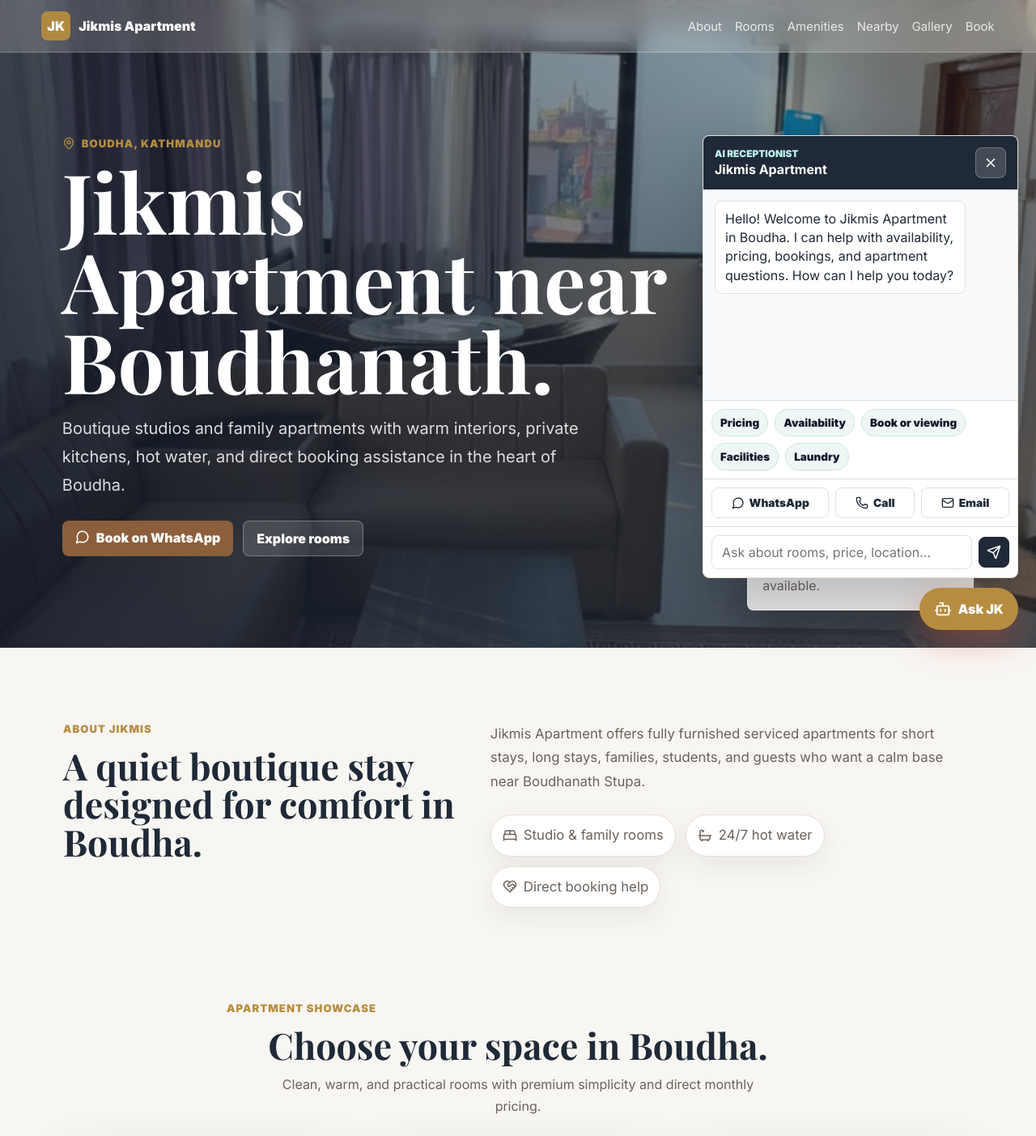
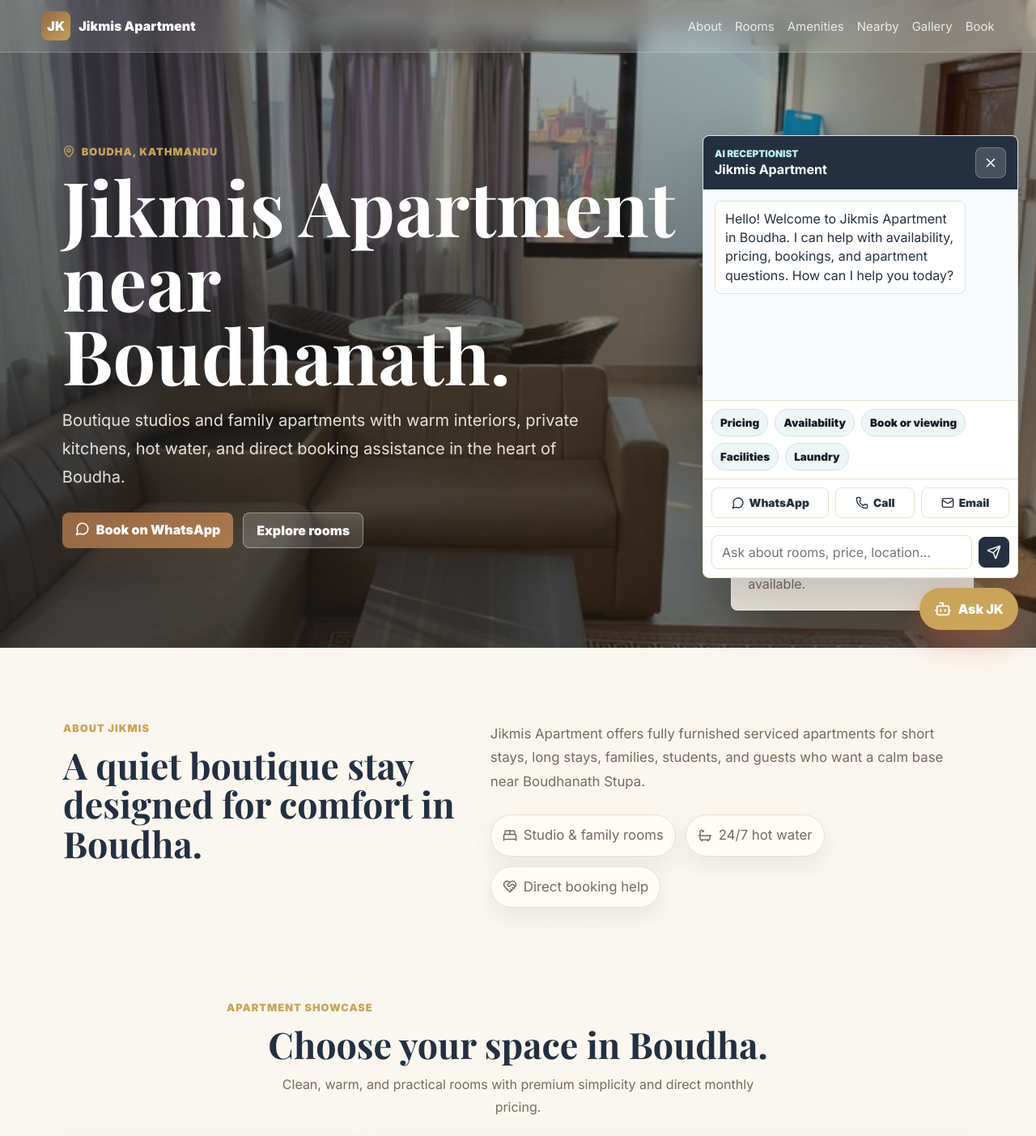
Before and after one commit to tsewangbistaimp/Jikmis-Apartment, a Next.js app: page / in a window 1280 px wide. Shown: the top 1403 px of the page at 81% size. Built offline with nearby package versions, Linux system fonts and the light colour scheme; no server answers.

Commit message:
Polish Jikmis Apartment chat and design

```diff
--- a/app/globals.css
+++ b/app/globals.css
@@ -1,29 +1,32 @@
 @import url("https://fonts.googleapis.com/css2?family=Inter:wght@400;500;600;700;800;900&family=Playfair+Display:wght@600;700;800&display=swap");
 
 :root {
-  --bg: #f8f6f2;
-  --panel: #ffffff;
-  --ink: #1f2937;
-  --muted: #6b625b;
-  --line: #e8dfd4;
-  --primary: #1f2937;
-  --primary-dark: #111827;
-  --accent: #b68d40;
-  --brown: #8b5e3c;
-  --brown-dark: #6f4629;
-  --text: #333333;
-  --sky: #f5efe6;
-  --leaf: #faf7f1;
+  --bg: #fbf7ef;
+  --panel: #fffdf8;
+  --ink: #243040;
+  --muted: #766a5e;
+  --line: #eadfce;
+  --primary: #243040;
+  --primary-dark: #141b25;
+  --accent: #c9a45a;
+  --accent-soft: #f3e6c7;
+  --brown: #956744;
+  --brown-dark: #75482c;
+  --text: #342f2a;
+  --sky: #f8efe2;
+  --leaf: #fffaf1;
   --danger: #b91c1c;
   --radius: 8px;
-  --shadow: 0 18px 50px rgba(31, 41, 55, 0.12);
+  --shadow: 0 18px 50px rgba(36, 48, 64, 0.1);
 }
 
 * { box-sizing: border-box; }
 html { scroll-behavior: smooth; }
 body {
   margin: 0;
-  background: var(--bg);
+  background:
+    radial-gradient(circle at top left, rgba(201, 164, 90, 0.12), transparent 32%),
+    linear-gradient(180deg, #fffaf3 0%, var(--bg) 46%, #fffdf8 100%);
   color: var(--text);
   font-family: Inter, ui-sans-serif, system-ui, -apple-system, BlinkMacSystemFont, "Segoe UI", sans-serif;
 }
@@ -47,7 +50,7 @@ img { max-width: 100%; display: block; }
 .brand, nav, .eyebrow, .hero-actions, .trust-row, .card-footer, .status-actions { align-items: center; display: flex; }
 .brand { gap: 10px; font-weight: 900; }
 .brand-mark {
-  background: var(--brown);
+  background: linear-gradient(135deg, var(--brown), var(--accent));
   border-radius: var(--radius);
   color: white;
   display: grid;
@@ -67,11 +70,11 @@ nav a:hover { color: var(--ink); }
 }
 .apartment-hero { align-items: center; }
 .hero-copy { max-width: 660px; }
-.eyebrow { color: var(--accent); gap: 8px; font-size: 0.82rem; font-weight: 900; letter-spacing: 0.08em; margin: 0 0 14px; text-transform: uppercase; }
+.eyebrow { color: var(--accent); gap: 8px; font-size: 0.8rem; font-weight: 900; letter-spacing: 0.08em; margin: 0 0 14px; text-transform: uppercase; }
 h1, h2, h3, p { margin-top: 0; }
 h1, h2, h3 { color: var(--ink); font-family: "Playfair Display", Georgia, serif; }
-h1 { font-size: clamp(2.7rem, 6vw, 5.8rem); line-height: 0.96; margin-bottom: 18px; }
-h2 { font-size: clamp(1.8rem, 3.5vw, 3.2rem); line-height: 1.05; margin-bottom: 12px; }
+h1 { font-size: clamp(2.7rem, 6vw, 5.8rem); font-weight: 700; line-height: 0.98; margin-bottom: 18px; }
+h2 { font-size: clamp(1.8rem, 3.5vw, 3.2rem); font-weight: 700; line-height: 1.08; margin-bottom: 12px; }
 h3 { font-size: 1.15rem; margin-bottom: 8px; }
 .hero-text, .room-card p, .muted, .form-card p { color: var(--muted); line-height: 1.65; }
 .hero-media { position: relative; }
@@ -112,9 +115,9 @@ h3 { font-size: 1.15rem; margin-bottom: 8px; }
   padding: 11px 16px;
   font-weight: 850;
 }
-.primary { background: var(--brown); color: white; }
-.primary:hover { background: var(--brown-dark); transform: translateY(-2px); }
-.secondary { background: white; border: 1px solid var(--line); color: var(--ink); }
+.primary { background: linear-gradient(135deg, var(--brown), #a9794e); color: white; box-shadow: 0 12px 28px rgba(117, 72, 44, 0.18); }
+.primary:hover { background: linear-gradient(135deg, var(--brown-dark), var(--brown)); transform: translateY(-2px); }
+.secondary { background: rgba(255, 253, 248, 0.94); border: 1px solid var(--line); color: var(--ink); }
 .danger { background: var(--danger); color: white; }
 .text-link { color: var(--primary); font-weight: 850; }
 
@@ -390,7 +393,7 @@ textarea { resize: vertical; }
 }
 
 .luxury-nav {
-  background: rgba(248, 246, 242, 0.18);
+  background: rgba(255, 253, 248, 0.12);
   border-bottom: 1px solid rgba(255, 255, 255, 0.22);
   color: white;
   left: 0;
@@ -401,7 +404,7 @@ textarea { resize: vertical; }
 }
 
 .luxury-nav .brand-mark {
-  background: rgba(182, 141, 64, 0.95);
+  background: linear-gradient(135deg, rgba(149, 103, 68, 0.96), rgba(201, 164, 90, 0.96));
 }
 
 .luxury-nav nav {
@@ -413,7 +416,7 @@ textarea { resize: vertical; }
 }
 
 .luxury-nav.is-scrolled {
-  background: rgba(248, 246, 242, 0.94);
+  background: rgba(255, 253, 248, 0.94);
   border-bottom-color: var(--line);
   box-shadow: 0 14px 38px rgba(31, 41, 55, 0.08);
   color: var(--ink);
@@ -452,8 +455,8 @@ textarea { resize: vertical; }
 
 .luxury-hero-overlay {
   background:
-    linear-gradient(90deg, rgba(17, 24, 39, 0.76), rgba(31, 41, 55, 0.42) 46%, rgba(31, 41, 55, 0.16)),
-    linear-gradient(180deg, rgba(31, 41, 55, 0.2), rgba(31, 41, 55, 0.62));
+    linear-gradient(90deg, rgba(28, 34, 42, 0.58), rgba(54, 45, 34, 0.28) 52%, rgba(54, 45, 34, 0.08)),
+    linear-gradient(180deg, rgba(28, 34, 42, 0.18), rgba(31, 24, 18, 0.46));
 }
 
 .luxury-hero-content {
@@ -466,52 +469,59 @@ textarea { resize: vertical; }
 
 .luxury-hero-content h1 {
   color: white;
-  font-size: clamp(3.3rem, 8vw, 7.6rem);
+  font-size: clamp(3.1rem, 7.3vw, 7rem);
+  font-weight: 700;
   letter-spacing: 0;
   max-width: 900px;
+  text-shadow: 0 16px 42px rgba(0, 0, 0, 0.18);
 }
 
 .luxury-hero-content p:not(.eyebrow) {
-  color: rgba(255, 255, 255, 0.84);
+  color: rgba(255, 250, 242, 0.88);
   font-size: clamp(1.02rem, 1.6vw, 1.25rem);
   line-height: 1.75;
   max-width: 660px;
 }
 
 .hero-secondary {
-  background: rgba(255, 255, 255, 0.13);
-  border-color: rgba(255, 255, 255, 0.28);
+  background: rgba(255, 253, 248, 0.17);
+  border-color: rgba(255, 253, 248, 0.38);
   color: white;
 }
 
 .hero-booking-card {
   animation: fadeUp 760ms ease 120ms both;
-  background: rgba(248, 246, 242, 0.92);
-  border: 1px solid rgba(255, 255, 255, 0.5);
+  backdrop-filter: blur(18px);
+  background:
+    linear-gradient(180deg, rgba(255, 253, 248, 0.96), rgba(255, 248, 236, 0.9));
+  border: 1px solid rgba(255, 255, 255, 0.72);
+  border-top: 3px solid rgba(201, 164, 90, 0.72);
   border-radius: var(--radius);
   bottom: 46px;
-  box-shadow: 0 22px 70px rgba(17, 24, 39, 0.24);
+  box-shadow: 0 18px 54px rgba(40, 31, 22, 0.16);
   color: var(--ink);
   display: grid;
-  gap: 4px;
-  max-width: 280px;
-  padding: 18px;
+  gap: 6px;
+  max-width: 300px;
+  padding: 20px;
   position: absolute;
   right: clamp(18px, 6vw, 84px);
   z-index: 1;
 }
 
 .hero-booking-card span {
-  color: var(--muted);
+  color: var(--brown);
   font-size: 0.78rem;
   font-weight: 900;
+  letter-spacing: 0.08em;
   text-transform: uppercase;
 }
 
 .hero-booking-card strong {
-  color: var(--brown);
+  color: var(--ink);
   font-family: "Playfair Display", Georgia, serif;
-  font-size: 2rem;
+  font-size: 2.2rem;
+  font-weight: 700;
 }
 
 .hero-booking-card p {
@@ -543,7 +553,7 @@ textarea { resize: vertical; }
 
 .about-stat-row span {
   align-items: center;
-  background: white;
+  background: rgba(255, 253, 248, 0.9);
   border: 1px solid var(--line);
   border-radius: 999px;
   box-shadow: 0 12px 30px rgba(31, 41, 55, 0.07);
@@ -570,16 +580,16 @@ textarea { resize: vertical; }
 
 .luxury-room-card {
   animation: fadeUp 680ms ease both;
-  background: white;
+  background: linear-gradient(180deg, #fffdf8, #fffaf2);
   border: 1px solid var(--line);
   border-radius: var(--radius);
-  box-shadow: 0 18px 54px rgba(31, 41, 55, 0.11);
+  box-shadow: 0 18px 54px rgba(82, 55, 35, 0.09);
   overflow: hidden;
   transition: transform 220ms ease, box-shadow 220ms ease;
 }
 
 .luxury-room-card:hover {
-  box-shadow: 0 28px 80px rgba(31, 41, 55, 0.16);
+  box-shadow: 0 28px 80px rgba(82, 55, 35, 0.15);
   transform: translateY(-6px);
 }
 
@@ -601,7 +611,7 @@ textarea { resize: vertical; }
 }
 
 .room-chip {
-  background: rgba(248, 246, 242, 0.92);
+  background: rgba(255, 253, 248, 0.93);
   border: 1px solid rgba(255, 255, 255, 0.6);
   border-radius: 999px;
   bottom: 14px;
@@ -626,7 +636,7 @@ textarea { resize: vertical; }
 }
 
 .room-title-row span {
-  color: var(--accent);
+  color: var(--brown);
   font-size: 0.76rem;
   font-weight: 900;
   text-transform: uppercase;
@@ -645,6 +655,8 @@ textarea { resize: vertical; }
 
 .room-price-row strong {
   color: var(--brown);
+  font-family: "Playfair Display", Georgia, serif;
+  font-size: 1.22rem;
 }
 
 .room-price-row span {
@@ -681,8 +693,8 @@ textarea { resize: vertical; }
 
 .luxury-band {
   background:
-    linear-gradient(135deg, rgba(182, 141, 64, 0.12), rgba(255, 255, 255, 0.78)),
-    #fffaf2;
+    linear-gradient(135deg, rgba(201, 164, 90, 0.16), rgba(255, 253, 248, 0.86)),
+    #fff7ea;
 }
 
 .premium-card {
@@ -715,10 +727,10 @@ textarea { resize: vertical; }
 
 .nearby-card,
 .review-card {
-  background: white;
+  background: linear-gradient(180deg, #fffdf8, #fffaf2);
   border: 1px solid var(--line);
   border-radius: var(--radius);
-  box-shadow: 0 16px 44px rgba(31, 41, 55, 0.08);
+  box-shadow: 0 16px 44px rgba(82, 55, 35, 0.08);
   padding: 18px;
 }
 
@@ -773,7 +785,7 @@ textarea { resize: vertical; }
 
 .luxury-contact {
   background:
-    linear-gradient(135deg, rgba(31, 41, 55, 0.94), rgba(75, 54, 38, 0.92)),
+    linear-gradient(135deg, rgba(36, 48, 64, 0.94), rgba(91, 61, 39, 0.9)),
     var(--ink);
   margin-top: 54px;
 }
@@ -789,10 +801,10 @@ textarea { resize: vertical; }
 }
 
 .map-card {
-  background: white;
+  background: #fffdf8;
   border: 1px solid var(--line);
   border-radius: var(--radius);
-  box-shadow: 0 22px 70px rgba(31, 41, 55, 0.12);
+  box-shadow: 0 22px 70px rgba(82, 55, 35, 0.11);
   overflow: hidden;
   position: relative;
 }
@@ -811,7 +823,7 @@ textarea { resize: vertical; }
 }
 
 .luxury-footer {
-  background: #161d27;
+  background: #1b2532;
   color: rgba(255, 255, 255, 0.72);
   padding-bottom: 120px;
 }
--- a/components/ApartmentChatbot.tsx
+++ b/components/ApartmentChatbot.tsx
@@ -20,7 +20,7 @@ const starterMessages: ChatMessage[] = [
   }
 ];
 
-const apiBase = process.env.NEXT_PUBLIC_API_URL || "http://localhost:4000";
+const chatEndpoint = process.env.NEXT_PUBLIC_API_URL ? `${process.env.NEXT_PUBLIC_API_URL}/chat` : "/api/chat";
 
 export default function ApartmentChatbot() {
   const [isOpen, setIsOpen] = useState(true);
@@ -59,7 +59,7 @@ export default function ApartmentChatbot() {
           content: message.content
         }));
 
-      const response = await fetch(`${apiBase}/chat`, {
+      const response = await fetch(chatEndpoint, {
         method: "POST",
         headers: { "Content-Type": "application/json" },
         body: JSON.stringify({ message: trimmed, messages: chatHistory })
```
Also changed, not shown: app/api/chat/route.ts (added, +149 -0 lines).
